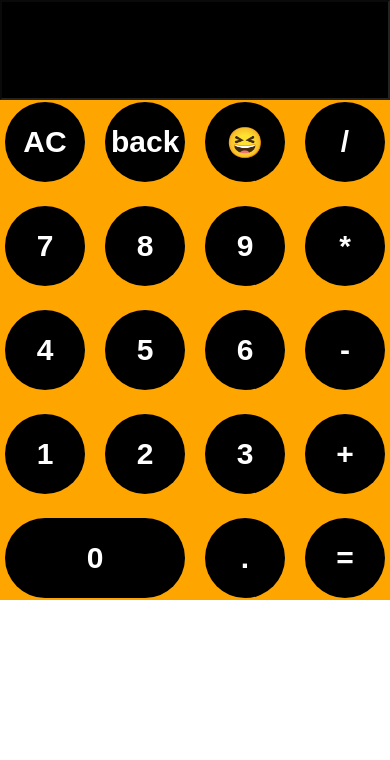
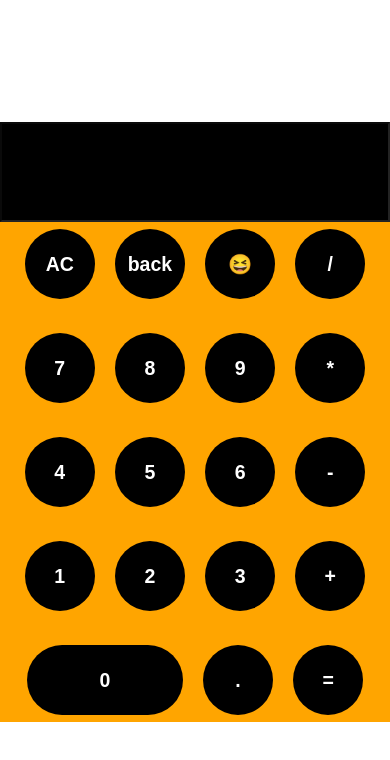
Before and after one commit to chetan0510/my-calc, a plain HTML site: page index.html in a window 390 px wide. Drawn offline with Linux system fonts and the light colour scheme.

Commit message:
change in mobile view

```diff
--- a/script.js
+++ b/script.js
@@ -1,5 +1,3 @@
-
-
 function run(v) {
     a = document.getElementById('screen');
 
--- a/style.css
+++ b/style.css
@@ -3,6 +3,7 @@ body {
     display: flex;
     align-items: center;
     justify-content: center;
+    min-height: 100vh;
 }
 
 /* .mycal{
@@ -58,3 +59,21 @@ body {
     min-width: 180px;
     border-radius: 50px;
 }
+
+@media (max-width:470px) {
+    .calculator-area {
+        transform: translateY(-10%);
+        width: 100%;
+    }
+
+    .button-area>button {
+        width: 18vw;
+        height: 18vw;
+        font-size: 5vw;
+    }
+
+    .button-area>button:nth-child(17) {
+        min-width: 40vw;
+        border-radius: 50px;
+    }
+}
```
